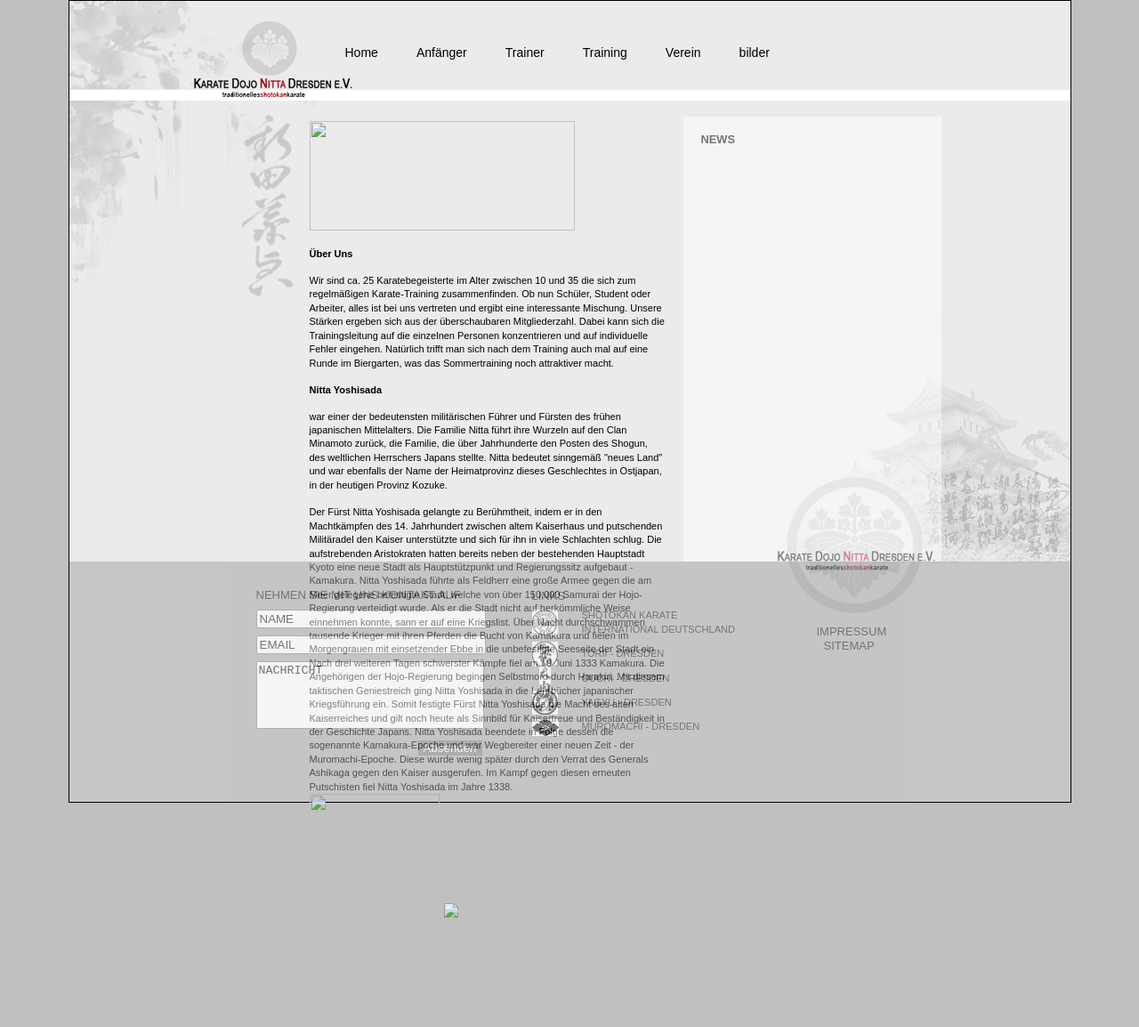
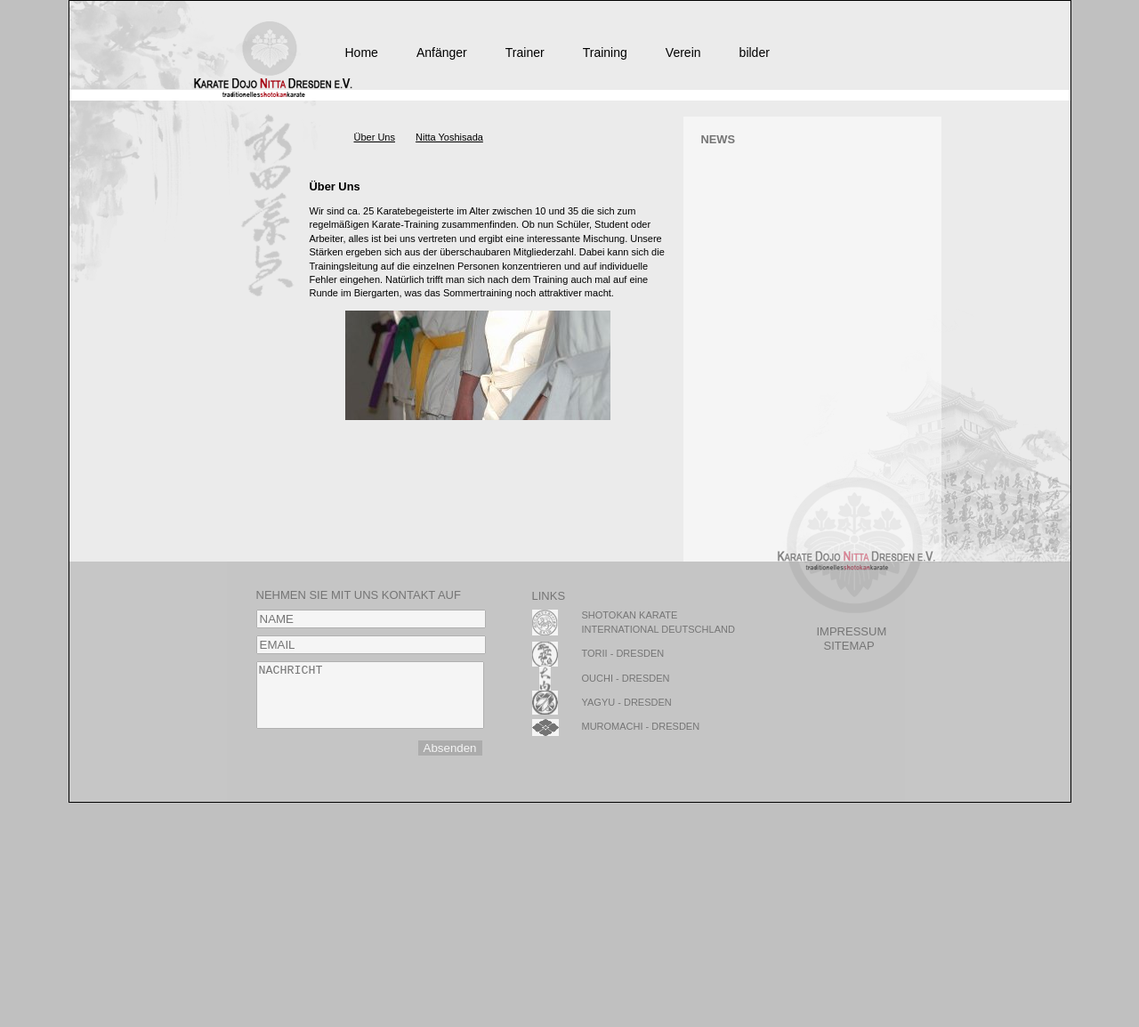
Before and after one commit to phipse/NittaSeite, a Jekyll site: the page built from verein.html, in a window 1280 px wide. Shown: the whole page at 89% size. Built offline with Jekyll 4.4.1, drawn with Linux system fonts in a browser that asks for light colours; after the commit the page ends 941 px from its top, so only the background shows below that.

Commit message:
Bilder; Vereinssseitenuntermenü, ÜberUns & NittaYosh

```diff
--- a/verein.html
+++ b/verein.html
@@ -3,12 +3,17 @@ layout: default
 ---
 <!-- TODO: fix bildpfade -->
 <!-- TODO: fix layout: zu viel Text; läuft in den Footer über! -->
+<nav id="vereinmenue">
+  <ul>
+    <li><a href="/NittaSeite/verein.html" title="ueberUns"><u>Über Uns</u></a></li>
+    <li><a href="/NittaSeite/nittaYoshisada.html" title="nittaYosh"><u>Nitta Yoshisada</u></a></li>
+  </ul>
+</nav>
 
-<div class="image">
-  <img src="static/images/content/obi.jpg" width="298" height="123" class="border" alt="" />
-</div>
+<br>
+
 <div>
-  <h4> Über Uns </h4>
+  <h3> Über Uns </h3>
   <span>Wir sind ca. 25 Karatebegeisterte im Alter zwischen 10 und 35 die sich zum
     regelm&auml;&szlig;igen Karate-Training zusammenfinden. Ob nun Sch&uuml;ler, Student oder
     Arbeiter, alles ist bei uns vertreten und ergibt eine interessante Mischung. Unsere
@@ -18,33 +23,7 @@ layout: default
     Biergarten, was das Sommertraining noch attraktiver macht.</span>
   </p>
 </div>
-<div>
-  <h4>Nitta Yoshisada</h4>
-    war einer der bedeutensten milit&auml;rischen F&uuml;hrer und F&uuml;rsten des fr&uuml;hen
-    japanischen Mittelalters. Die Familie Nitta f&uuml;hrt ihre Wurzeln auf den Clan Minamoto zur&uuml;ck, die
-    Familie, die &uuml;ber Jahrhunderte den Posten des Shogun, des weltlichen Herrschers Japans stellte. Nitta
-    bedeutet sinngem&auml;&szlig; &quot;neues Land&quot; und war ebenfalls der Name der Heimatprovinz dieses Geschlechtes
-    in Ostjapan, in der heutigen Provinz Kozuke.<br />
-    <br />
-    Der F&uuml;rst Nitta Yoshisada gelangte zu Ber&uuml;hmtheit, indem er in den Machtk&auml;mpfen des 14.
-    Jahrhundert zwischen altem Kaiserhaus und putschenden Milit&auml;radel den Kaiser unterst&uuml;tzte und sich f&uuml;r
-    ihn in viele Schlachten schlug. Die aufstrebenden Aristokraten hatten bereits neben der bestehenden Hauptstadt
-    Kyoto eine neue Stadt als Hauptst&uuml;tzpunkt und Regierungssitz aufgebaut - Kamakura. Nitta Yoshisada
-    f&uuml;hrte als Feldherr eine gro&szlig;e Armee gegen die am Meer gelegene befestigte Stadt, welche von &uuml;ber
-    150.000 Samurai der Hojo-Regierung verteidigt wurde. Als er die Stadt nicht auf herk&ouml;mmliche Weise einnehmen
-    konnte, sann er auf eine Kriegslist. &Uuml;ber Nacht durchschwammen tausende Krieger mit ihren Pferden die Bucht
-    von Kamakura und fielen im Morgengrauen mit einsetzender Ebbe in die unbefestigte Seeseite der Stadt ein. Nach
-    drei weiteren Tagen schwerster K&auml;mpfe fiel am 10.Juni 1333 Kamakura. Die Angeh&ouml;rigen der Hojo-Regierung
-    begingen Selbstmord durch Harakiri. Mit diesem taktischen Geniestreich ging Nitta Yoshisada in die Lehrb&uuml;cher
-    japanischer Kriegsf&uuml;hrung ein.
 
-    <span>Somit festigte F&uuml;rst Nitta Yoshisada die Macht des alten Kaiserreiches und gilt noch heute als Sinnbild
-    f&uuml;r Kaisertreue und Best&auml;ndigkeit in der Geschichte Japans. Nitta Yoshisada beendete in Folge dessen die
-    sogenannte Kamakura-Epoche und war Wegbereiter einer neuen Zeit - der Muromachi-Epoche. Diese wurde wenig
-    sp&auml;ter durch den Verrat des Generals Ashikaga gegen den Kaiser ausgerufen. Im Kampf gegen diesen erneuten
-    Putschisten fiel Nitta Yoshisada im Jahre 1338.</span>
-</div>
-<div class="image">
-  <img src="static/images/content/yoshisada1.jpg" width="146" height="258" class="border" alt="" />
-  <img src="static/images/content/yoshisada2.gif" width="146" height="137" class="border" alt="" />
-</div>
+<figure>
+  <img src="/NittaSeite/images/content/obi.jpg" width="298" height="123" class="border" alt="" />
+</figure>
```
Also changed, not shown: nittaYoshisada.html (added, +44 -0 lines), images/content/obi.jpg (added), images/content/yoshisada1.jpg (added), images/content/yoshisada2.gif (added).
